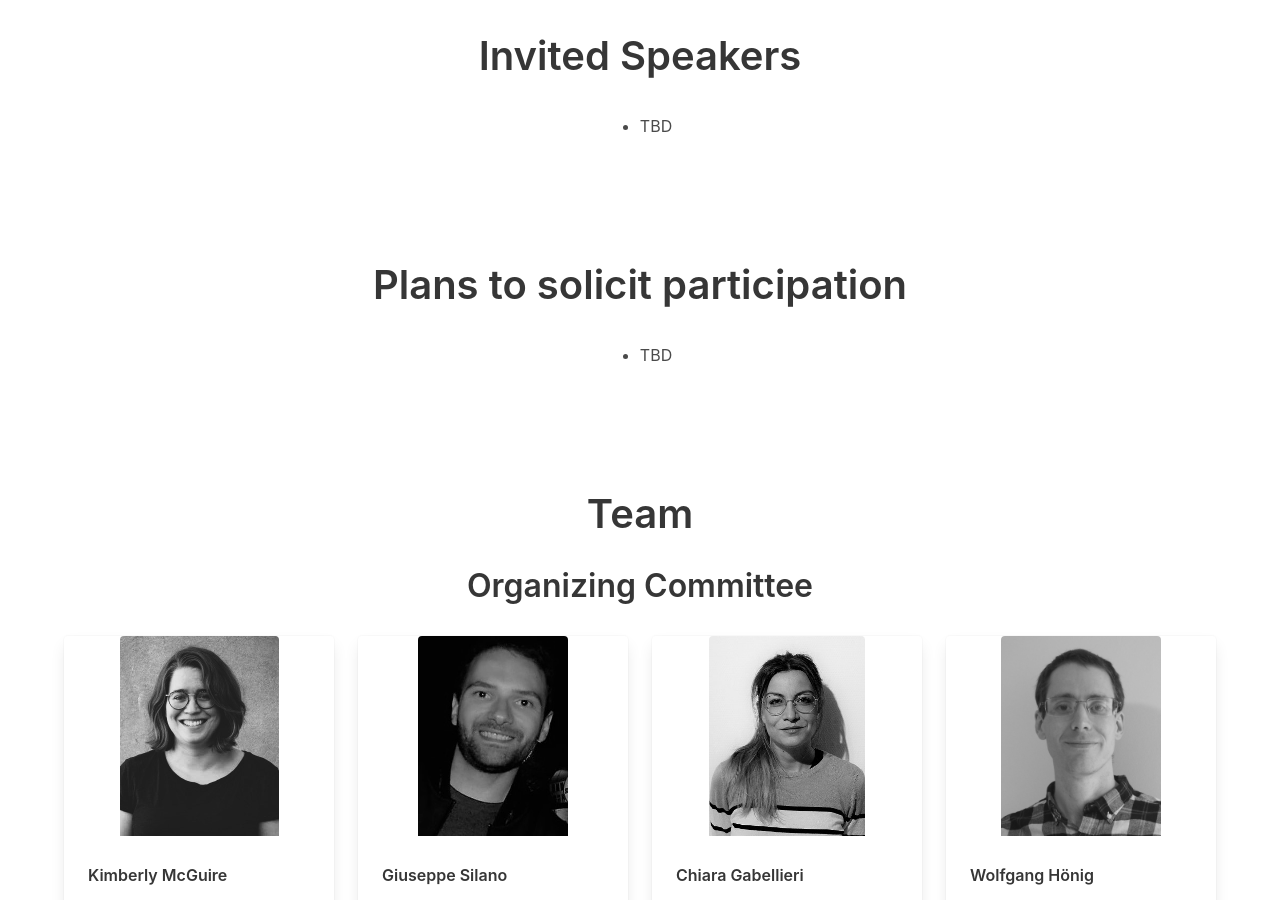
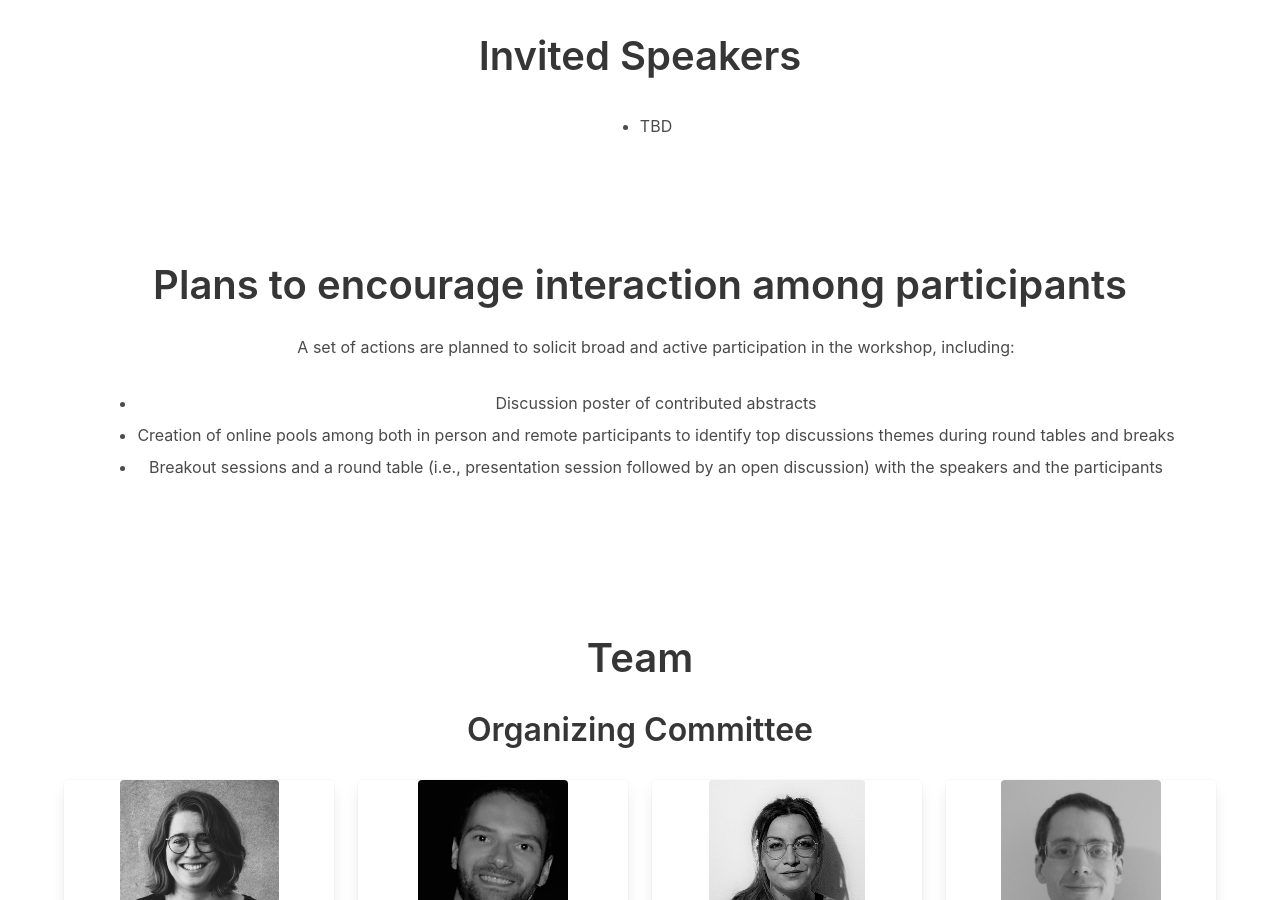
Before and after one commit to IMRCLab/workshop-uav-sims-icra2023, a Jekyll site: the page built from index.html, in a window 1280 px wide and 900 px high, scrolled down 2540 px. Built offline with Jekyll 4.4.1, drawn with Linux system fonts in a browser that asks for light colours.

Commit message:
Add plan to encourage participants

```diff
--- a/_data/navigation.yml
+++ b/_data/navigation.yml
@@ -18,7 +18,7 @@
   icon: fa-solid fa-people-group
 - name: Support
   link: "#support"
-  icon: fa-solid fa-quotes
+  icon: fa-solid fa-quote-left
 - name: Endorsement
   link: "#endorsement"
   icon: fa-solid fa-ad
--- a/index.html
+++ b/index.html
@@ -159,15 +159,19 @@ title: The Role of Robotics Simulators for Unmanned Aerial Vehicles
 
 <section class="section" id="plan-participants">
   <div class="section-heading">
-    <h2 class="title is-2">Plans to solicit participation</h2>
-</div>
-  <div class="columns is-centered">
-    <div class="content paper">
-      <ul>
-        <li>TBD</li>
-      </ul>
+    <h2 class="title is-2">Plans to encourage interaction among participants</h2>
+
+    <div class="columns is-centered">
+      <div class="content paper">
+        <ul>
+          A set of actions are planned to solicit broad and active participation in the workshop, including:
+          <br></br>
+          <li>Discussion poster of contributed abstracts</li>
+          <li>Creation of online pools among both in person and remote participants to identify top discussions themes during round tables and breaks</li>
+          <li>Breakout sessions and a round table (i.e., presentation session followed by an open discussion) with the speakers and the participants</li>
+        </ul>
+      </div>
     </div>
-  </div>
 </section>
 
 
```
